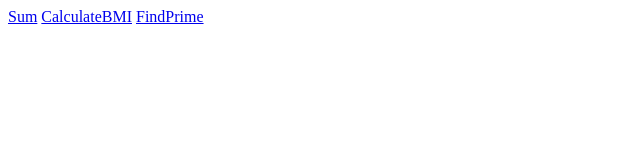
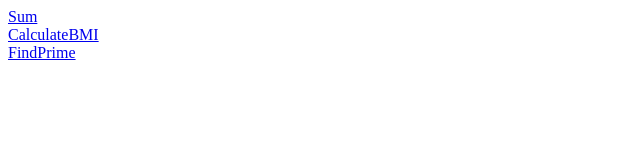
Before and after one commit to xiaoswaii/xiaoswaii.github.io, a plain HTML site: page JavaScript/index.html in a window 1280 px wide. Shown: the whole page, without its empty margins (0-640 px from the left). Drawn offline with Linux system fonts and the light colour scheme.

Commit message:
Update index.html

```diff
--- a/JavaScript/index.html
+++ b/JavaScript/index.html
@@ -3,8 +3,8 @@
 <head>
 </head>
 <body>
-<a href="./Sum/index.html">Sum</a>
-<a href="./CalculateBMI/index.html">CalculateBMI</a>
-<a href="./FindPrime/index.html">FindPrime</a>
+<a href="./Sum/index.html">Sum</a><br>
+<a href="./CalculateBMI/index.html">CalculateBMI</a><br>
+<a href="./FindPrime/index.html">FindPrime</a><br>
 </body>
 </html>
```
